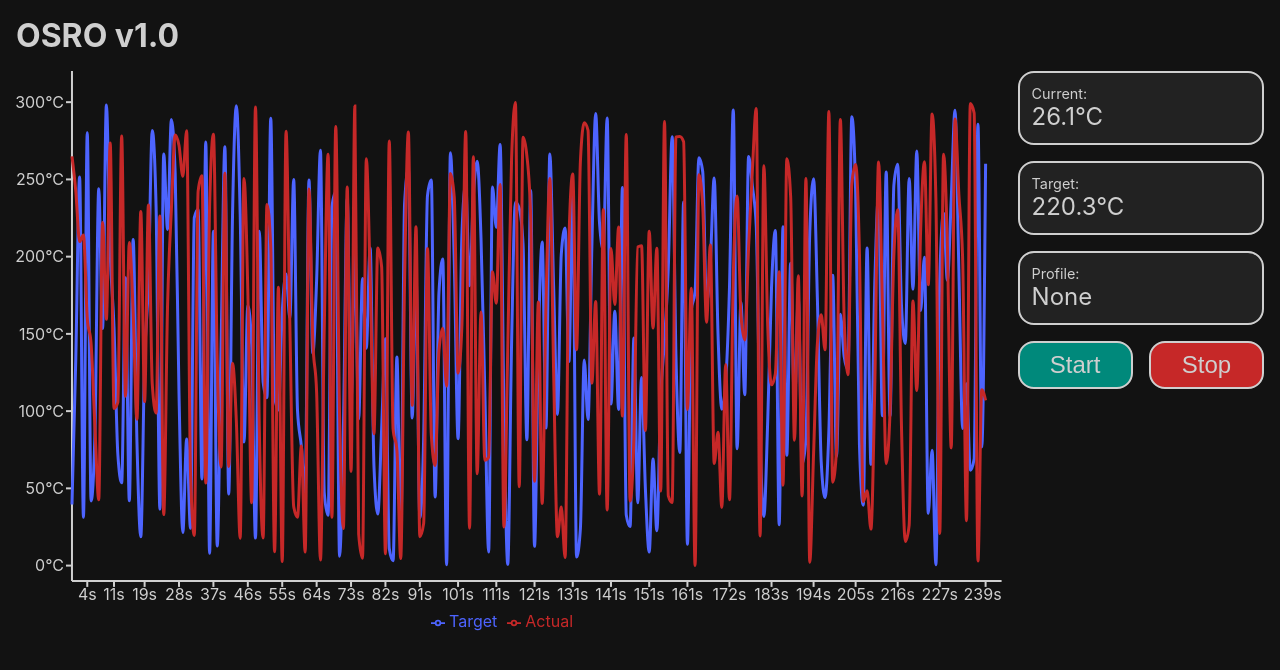
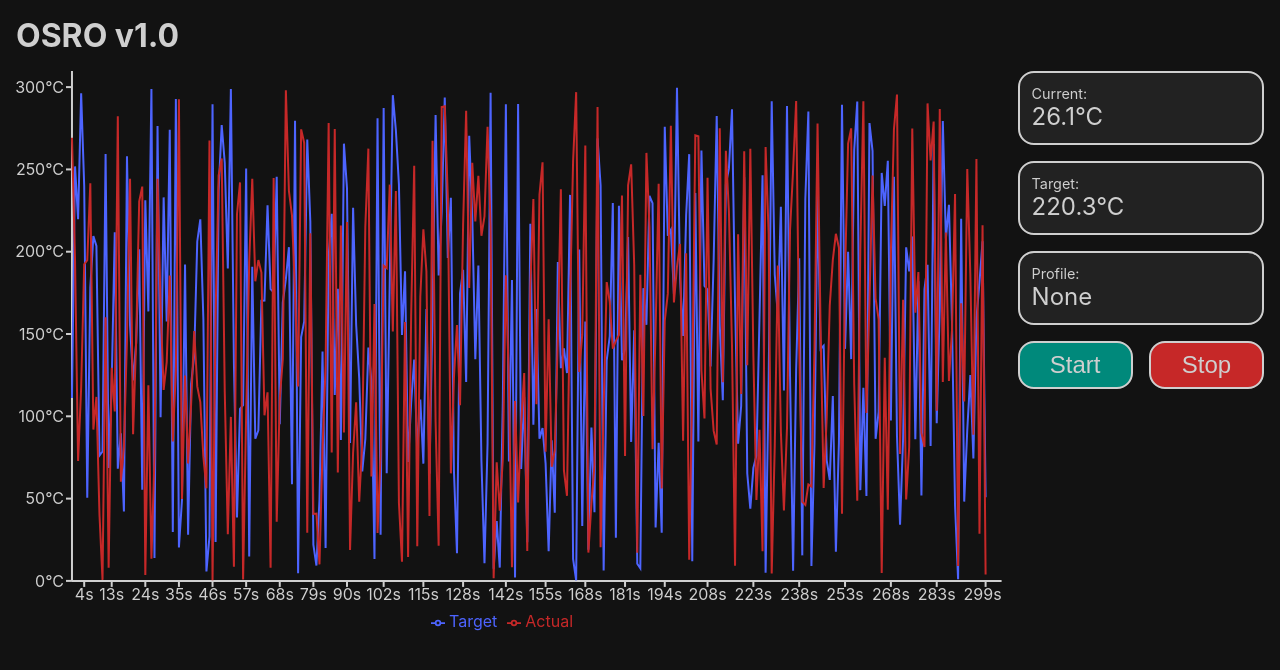
Before and after one commit to dragonlock2/OSRO, a React (Create React App) app in the folder webui/: page / in a window 1280 px wide. Shown: the top 670 px of the page. Built offline with nearby package versions, Linux system fonts and the light colour scheme.

Commit message:
test live graph update

```diff
--- a/webui/src/Oven.js
+++ b/webui/src/Oven.js
@@ -99,20 +99,48 @@ class Buttons extends React.Component {
 
 // Oven Components
 class Graph extends React.Component {
-  render() {
-    const times = Array.from(Array(240).keys());
-    const data1 = times.map((val, idx)=>{
+  constructor(props) {
+    super(props);
+
+    const times = Array.from(Array(this.props.maxTime).keys());
+    const target = times.map((val, idx)=>{
       return Math.random()*300;
     });
-    const data2 = times.map((val, idx)=>{
+    const actual = times.map((val, idx)=>{
       return Math.random()*300;
     });
 
-    const data = times.map((val, idx)=>{
+    this.state = {
+      times: times,
+      target: target,
+      actual: actual,
+    };
+  }
+
+  componentDidMount() {
+    this.timer = setInterval(()=>this.tick(), 1000);
+  }
+
+  componentWillUnmount() {
+    clearInterval(this.timer);
+  }
+
+  tick() {
+    const target = this.state.target;
+    const actual = this.state.actual;
+
+    this.setState({
+      target: [...target.slice(1), Math.random()*300],
+      actual: [...actual.slice(1), Math.random()*300],
+    });
+  }
+
+  render() {
+    const data = this.state.times.map((val, idx)=>{
       return {
         time: idx,
-        target: data1[idx],
-        actual: data2[idx],
+        target: this.state.target[idx],
+        actual: this.state.actual[idx],
       };
     });
 
@@ -135,7 +163,7 @@ class Graph extends React.Component {
             />
             <YAxis
               type='number'
-              domain={['dataMin-10', 'dataMax+10']}
+              domain={[0, 300]}
               scale='linear'
               unit='°C'
               stroke='#cfcfcf'
@@ -146,19 +174,19 @@ class Graph extends React.Component {
             />
             <Line
               name='Target'
-              type='monotone'
+              type='linear'
               dataKey='target'
               stroke='#4d64ff'
-              strokeWidth={3}
+              strokeWidth={2}
               dot={false}
               isAnimationActive={false}
             />
             <Line
               name='Actual'
-              type='monotone'
+              type='linear'
               dataKey='actual'
               stroke='#c62828'
-              strokeWidth={3}
+              strokeWidth={2}
               dot={false}
               isAnimationActive={false}
             />
@@ -186,7 +214,7 @@ class Oven extends React.Component {
   render() {
     return (
       <div className='Oven'>
-        <Graph />
+        <Graph maxTime={300} />
         <Sidebar />
       </div>
     );
```
